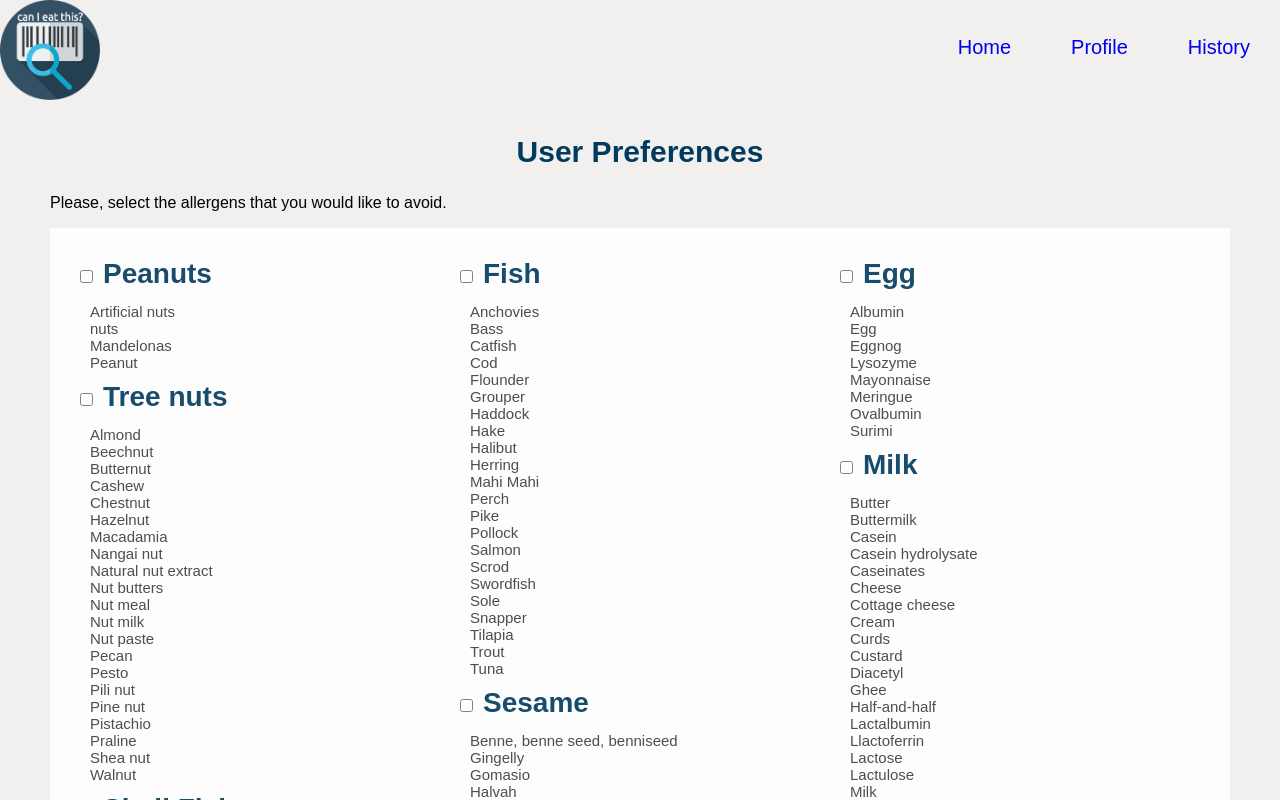
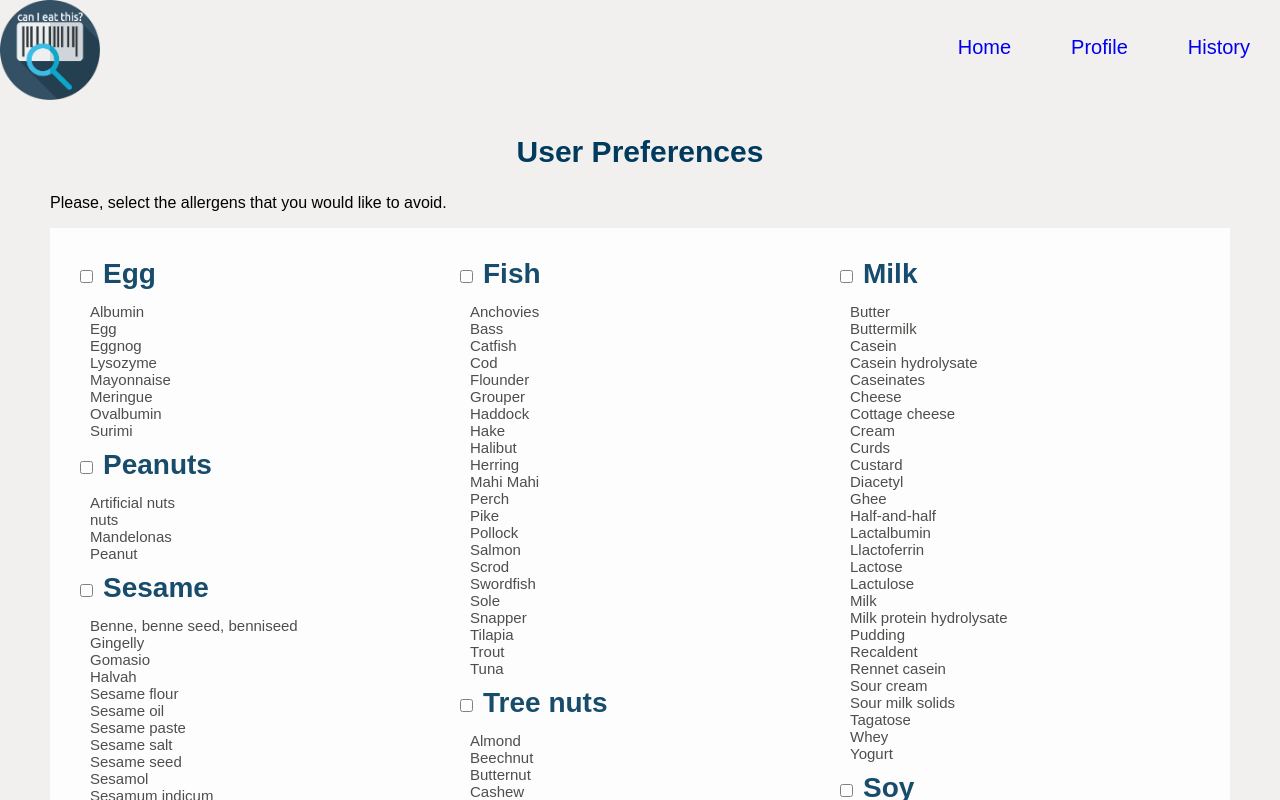
Before and after one commit to naeohmi/can-i-eat-this, a React (Create React App) app in the folder react/: page /profile in a window 1280 px wide. Shown: the top 800 px of the page. Built offline with nearby package versions, Linux system fonts and the light colour scheme.

Commit message:
adding edit

```diff
--- a/react/src/App.css
+++ b/react/src/App.css
@@ -179,7 +179,7 @@ td {
 	text-align: center;
 }
 
-.savePreferences {
+.savePreferences, .editPreferences {
     width: auto;
 	padding: 7px 20px;
     font-size: 16px;
@@ -190,7 +190,7 @@ td {
 	background-color: #D92821;
 }
 
-.savePreferences:hover {
+.savePreferences:hover, .editPreferences:hover {
 	background-color: #FF241C;
 }
 
@@ -260,8 +260,8 @@ th.history {
 	.row {
 	  display: block;
 	}
-	.savePreferences {
-	  margin: 0px 25%;
+	.savePreferences, .editPreferences {
+	  margin: 0px 5%;
 	  width: 40%;
 	}
 	.image404 {
--- a/react/src/App.js
+++ b/react/src/App.js
@@ -21,9 +21,11 @@ class App extends Component {
       upc: undefined,
       productName: undefined,
       ingredientList: [],
-      issues: [null, null, null, null, null, null, null, null, null]
+      issues: [],
+      readOnly: false
     }
     this.selectedCheckboxes = this.selectedCheckboxes.bind(this);
+    this.changeState = this.changeState.bind(this);
     this.grabData = this.grabData.bind(this);
   }
 
@@ -40,13 +42,26 @@ class App extends Component {
     }
 
   // Receiving the "issues" array from Profile component.
-  selectedCheckboxes(issues) {
+  selectedCheckboxes(issues, readOnly) {
     // console.log(issues);
     // Changing the state of the issues array.
-    this.setState({ issues: issues }, function() {
+    this.setState({
+      issues: issues,
+      readOnly: readOnly
+    }, function() {
       // console.log(this.state.issues);
       // Calling the method to make a post to the database.
-      this.addAllergies();
+    this.addAllergies();
+    });
+  }
+
+  // For editing purposes.
+  changeState(readOnly){
+    this.setState({
+      issues: [],
+      readOnly: readOnly
+    }, function() {
+       console.log("The state of readOnly has been changed to " + this.state.readOnly);
     });
   }
 
@@ -84,6 +99,8 @@ class App extends Component {
           <Route path="/profile" exact component={() => (<Profile
                  selectedCheckboxes={this.selectedCheckboxes}
                  issues={this.state.issues}
+                 readOnly={this.state.readOnly}
+                 changeState={this.changeState}
                  />) }/>
           <Route path="/result" exact component={() => (<Result
                  upc={this.state.upc}
--- a/react/src/components/Profile.js
+++ b/react/src/components/Profile.js
@@ -5,6 +5,7 @@ class Profile extends Component {
     super(props)
     // console.log(this.props.issues);
     this.userPreferences = this.userPreferences.bind(this)
+    this.handleEdit = this.handleEdit.bind(this)
   }
 
   userPreferences(event){
@@ -14,13 +15,30 @@ class Profile extends Component {
 	let issues =
         [ this.refs.egg.checked, this.refs.fish.checked,
         this.refs.milk.checked, this.refs.peanuts.checked,
-    	this.refs.sesame.checked, this.refs.treenuts.checked,
-    	this.refs.shellfish.checked, this.refs.soy.checked,
+        this.refs.sesame.checked, this.refs.shellfish.checked,
+        this.refs.soy.checked, this.refs.treenuts.checked,
         this.refs.wheat.checked ]
+    // console.log(issues);
 
-    // console.log(issues);
     // Passing the array "issues" to the seletedCheckboxes method.
-    this.props.selectedCheckboxes(issues);
+    this.props.selectedCheckboxes(issues, true);
+  }
+
+  // Call the method that turns readOnly false.
+  handleEdit() {
+  	// console.log('User press edit button.');
+    this.props.changeState(false);
+  }
+
+  renderButtons() {
+  	if(this.props.readOnly === false) {
+  	  return (
+  	  	<button className="savePreferences">Save</button>
+  	)}
+  	else {
+	  return (
+	  	<button className="editPreferences" onClick={this.handleEdit}>Edit</button>
+	)}
   }
 
   render() {
@@ -32,41 +50,47 @@ class Profile extends Component {
 		<form onSubmit={this.userPreferences}>
 		<div className="row">
 		<div className="column">
+		  <h3><input className="issuesCheckbox" type="checkbox" name="egg" ref="egg"
+		  checked={this.props.issues[0]} readOnly={this.props.readOnly}/>Egg</h3>
+		    <h6>
+		    Albumin<br/>
+			Egg<br/>
+			Eggnog<br/>
+			Lysozyme<br/>
+			Mayonnaise<br/>
+			Meringue<br/>
+			Ovalbumin<br/>
+			Surimi<br/>
+			</h6>
 		  <h3><input className="issuesCheckbox" type="checkbox" name="peanuts" ref="peanuts"
-		  checked={this.props.issues[3]} readOnly/>Peanuts</h3>
+		  checked={this.props.issues[3]} readOnly={this.props.readOnly}/>Peanuts</h3>
 		  	<h6>
 		    Artificial nuts<br/>
 		    nuts<br/>
 		    Mandelonas<br/>
 		    Peanut <br/>
 			</h6>
-		  <h3><input className="issuesCheckbox" type="checkbox" name="treenuts" ref="treenuts"
-		  checked={this.props.issues[7]} readOnly/>Tree nuts</h3>
+		  <h3><input className="issuesCheckbox" type="checkbox" name="sesame" ref="sesame"
+		  checked={this.props.issues[4]} readOnly={this.props.readOnly}/>Sesame</h3>
 		    <h6>
-			Almond<br/>
-			Beechnut<br/>
-			Butternut<br/>
-			Cashew<br/>
-			Chestnut<br/>
-			Hazelnut<br/>
-			Macadamia<br/>
-			Nangai nut<br/>
-			Natural nut extract<br/>
-			Nut butters<br/>
-			Nut meal<br/>
-			Nut milk<br/>
-			Nut paste<br/>
-			Pecan<br/>
-			Pesto<br/>
-			Pili nut<br/>
-			Pine nut<br/>
-			Pistachio<br/>
-			Praline<br/>
-			Shea nut<br/>
-			Walnut<br/>
+		    Benne, benne seed, benniseed<br/>
+		    Gingelly<br/>
+		    Gomasio<br/>
+		    Halvah<br/>
+		    Sesame flour<br/>
+		    Sesame oil<br/>
+		    Sesame paste<br/>
+		    Sesame salt<br/>
+		    Sesame seed<br/>
+		    Sesamol<br/>
+		    Sesamum indicum<br/>
+		    Sesemolina<br/>
+		   	Sim sim<br/>
+		    Tahini, Tahina, Tehina<br/>
+		    Til<br/>
 		    </h6>
 		  <h3><input className="issuesCheckbox" type="checkbox" name="shellfish" ref="shellfish"
-		  checked={this.props.issues[5]} readOnly/>Shell Fish</h3>
+		  checked={this.props.issues[5]} readOnly={this.props.readOnly}/>Shell Fish</h3>
 		    <h6>
 		  	Barnacle<br/>
 		    Crab<br/>
@@ -79,7 +103,7 @@ class Profile extends Component {
 		</div>
 		<div className="column">
 		  <h3><input className="issuesCheckbox" type="checkbox" name="fish" ref="fish"
-		  checked={this.props.issues[1]} readOnly/>Fish</h3>
+		  checked={this.props.issues[1]} readOnly={this.props.readOnly}/>Fish</h3>
 		    <h6>
 		    Anchovies<br/>
 			Bass<br/>
@@ -104,57 +128,35 @@ class Profile extends Component {
 			Trout<br/>
 			Tuna<br/>
 			</h6>
-		  <h3><input className="issuesCheckbox" type="checkbox" name="sesame" ref="sesame"
-		  checked={this.props.issues[4]} readOnly/>Sesame</h3>
+		  <h3><input className="issuesCheckbox" type="checkbox" name="treenuts" ref="treenuts"
+		  checked={this.props.issues[7]} readOnly={this.props.readOnly}/>Tree nuts</h3>
 		    <h6>
-		    Benne, benne seed, benniseed<br/>
-		    Gingelly<br/>
-		    Gomasio<br/>
-		    Halvah<br/>
-		    Sesame flour<br/>
-		    Sesame oil<br/>
-		    Sesame paste<br/>
-		    Sesame salt<br/>
-		    Sesame seed<br/>
-		    Sesamol<br/>
-		    Sesamum indicum<br/>
-		    Sesemolina<br/>
-		   	Sim sim<br/>
-		    Tahini, Tahina, Tehina<br/>
-		    Til<br/>
-		    </h6>
-		  <h3><input className="issuesCheckbox" type="checkbox" name="wheat" ref="wheat"
-		  checked={this.props.issues[8]} readOnly/>Wheat</h3>
-		    <h6>
-		    Breed crumbs<br/>
-		    Bulgur<br/>
-		    Cereal extract<br/>
-		    Club wheat<br/>
-		    Couscous<br/>
-		    Cracker meal<br/>
-		    Durun<br/>
-		    Einkorn<br/>
-		    Emmer<br/>
-		    Farina<br/>
-		    Flour<br/>
-		    Hydrolyzed wheat protein<br/>
+			Almond<br/>
+			Beechnut<br/>
+			Butternut<br/>
+			Cashew<br/>
+			Chestnut<br/>
+			Hazelnut<br/>
+			Macadamia<br/>
+			Nangai nut<br/>
+			Natural nut extract<br/>
+			Nut butters<br/>
+			Nut meal<br/>
+			Nut milk<br/>
+			Nut paste<br/>
+			Pecan<br/>
+			Pesto<br/>
+			Pili nut<br/>
+			Pine nut<br/>
+			Pistachio<br/>
+			Praline<br/>
+			Shea nut<br/>
+			Walnut<br/>
 			</h6>
 		</div>
 		<div className="column">
-		  <h3><input className="issuesCheckbox" type="checkbox" name="egg" ref="egg"
-		  checked={this.props.issues[0]} readOnly/>Egg</h3>
-		    <h6>
-		    Albumin<br/>
-			Egg<br/>
-			Eggnog<br/>
-			Lysozyme<br/>
-			Mayonnaise<br/>
-			Meringue<br/>
-			Ovalbumin<br/>
-			Surimi<br/>
-			</h6>
 	      <h3><input className="issuesCheckbox" type="checkbox" name="milk" ref="milk"
-	      checked={this.props.issues[2]} readOnly/>Milk</h3>
+	      checked={this.props.issues[2]} readOnly={this.props.readOnly}/>Milk</h3>
 	        <h6>
 			Butter<br/>
 			Buttermilk<br/>
@@ -185,7 +187,7 @@ class Profile extends Component {
 			Yogurt<br/>
 			</h6>
 		  <h3><input className="issuesCheckbox" type="checkbox" name="soy" ref="soy"
-		  checked={this.props.issues[6]} readOnly/>Soy</h3>
+		  checked={this.props.issues[6]} readOnly={this.props.readOnly}/>Soy</h3>
 		    <h6>
 		  	Edamame<br/>
 		    Miso<br/>
@@ -201,10 +203,26 @@ class Profile extends Component {
 		    Textured vegetable protein<br/>
 		    Tofu<br/>
 		    </h6>
+		  <h3><input className="issuesCheckbox" type="checkbox" name="wheat" ref="wheat"
+		  checked={this.props.issues[8]} readOnly={this.props.readOnly}/>Wheat</h3>
+		    <h6>
+		    Breed crumbs<br/>
+		    Bulgur<br/>
+		    Cereal extract<br/>
+		    Club wheat<br/>
+		    Couscous<br/>
+		    Cracker meal<br/>
+		    Durun<br/>
+		    Einkorn<br/>
+		    Emmer<br/>
+		    Farina<br/>
+		    Flour<br/>
+		    Hydrolyzed wheat protein<br/>
+		    </h6>
 		</div>
 		</div>
 		  <div className="buttons">
-		    <button className="savePreferences">Save</button>
+		    {this.renderButtons()}
 		  </div>
 		</form>
       </div>
```
Lines whose indentation alone changed are shown as unchanged.
